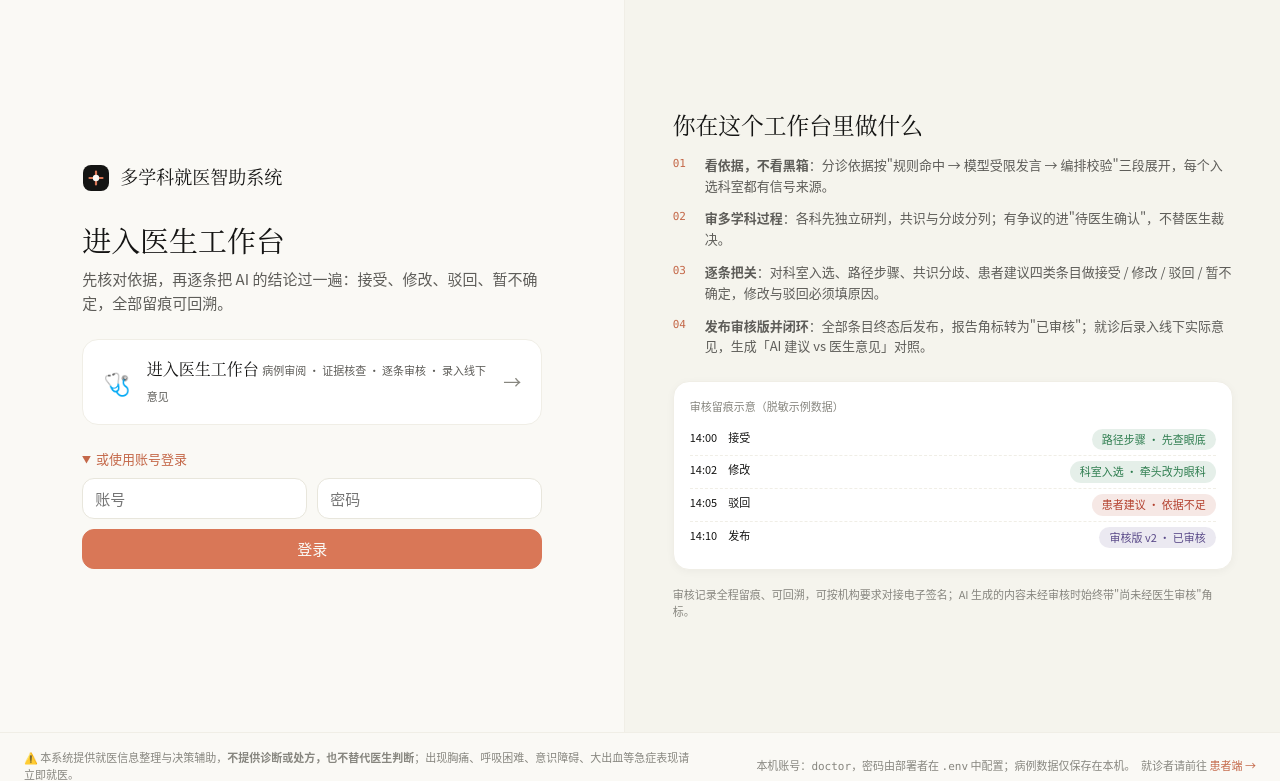
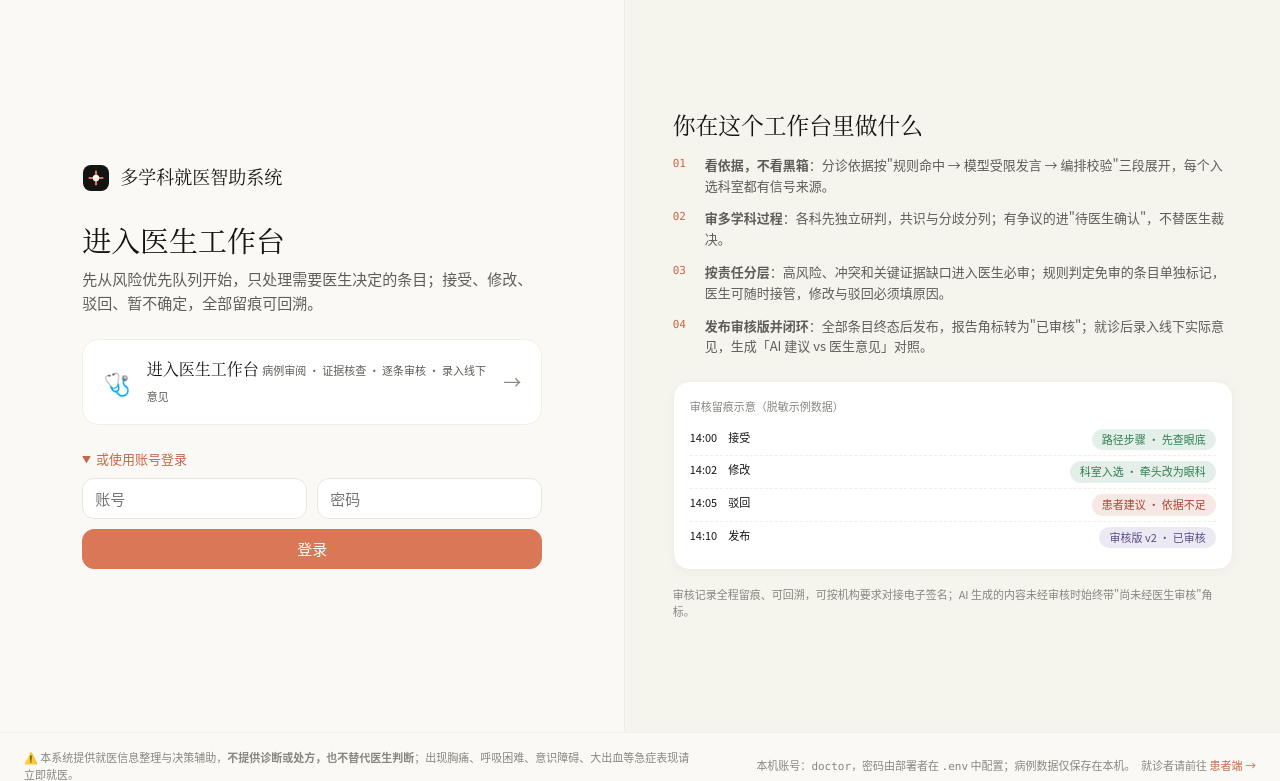
Before and after one commit to DCDCZSX/aic_competition, a Flask app: page /doctor in a window 1280 px wide. Shown: the top 781 px of the page. Run offline with Flask 3, Linux system fonts and the light colour scheme.

Commit message:
docs: clarify doctor review responsibility tiers

```diff
--- a/backend/templates/doctor.html
+++ b/backend/templates/doctor.html
@@ -67,7 +67,7 @@
       </a>
 
       <h1>进入医生工作台</h1>
-      <p class="muted">先核对依据，再逐条把 AI 的结论过一遍：接受、修改、驳回、暂不确定，全部留痕可回溯。</p>
+      <p class="muted">先从风险优先队列开始，只处理需要医生决定的条目；接受、修改、驳回、暂不确定，全部留痕可回溯。</p>
 
       <div class="role-cards">
         <div class="role-card" onclick="showAccountLogin()">
@@ -99,7 +99,7 @@
       <ul class="auth-points">
         <li><span class="n">01</span><span><strong>看依据，不看黑箱</strong>：分诊依据按"规则命中 → 模型受限发言 → 编排校验"三段展开，每个入选科室都有信号来源。</span></li>
         <li><span class="n">02</span><span><strong>审多学科过程</strong>：各科先独立研判，共识与分歧分列；有争议的进"待医生确认"，不替医生裁决。</span></li>
-        <li><span class="n">03</span><span><strong>逐条把关</strong>：对科室入选、路径步骤、共识分歧、患者建议四类条目做接受 / 修改 / 驳回 / 暂不确定，修改与驳回必须填原因。</span></li>
+        <li><span class="n">03</span><span><strong>按责任分层</strong>：高风险、冲突和关键证据缺口进入医生必审；规则判定免审的条目单独标记，医生可随时接管，修改与驳回必须填原因。</span></li>
         <li><span class="n">04</span><span><strong>发布审核版并闭环</strong>：全部条目终态后发布，报告角标转为"已审核"；就诊后录入线下实际意见，生成「AI 建议 vs 医生意见」对照。</span></li>
       </ul>
 
```
